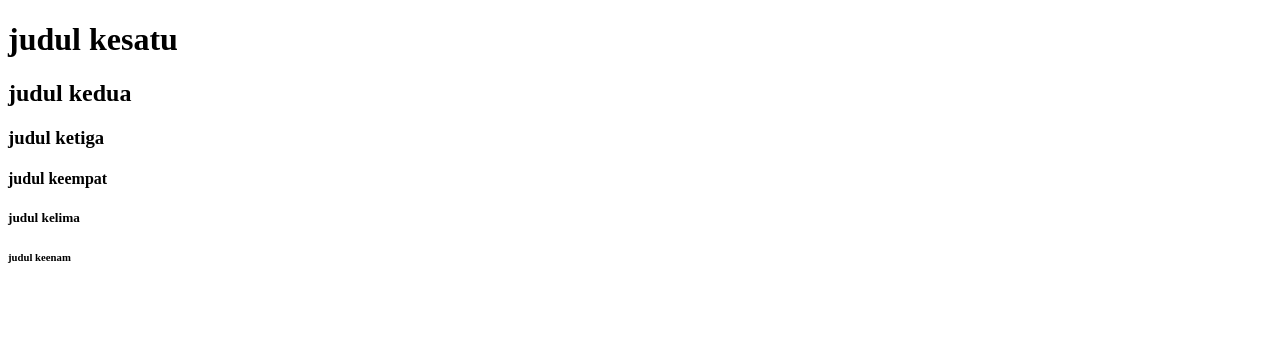
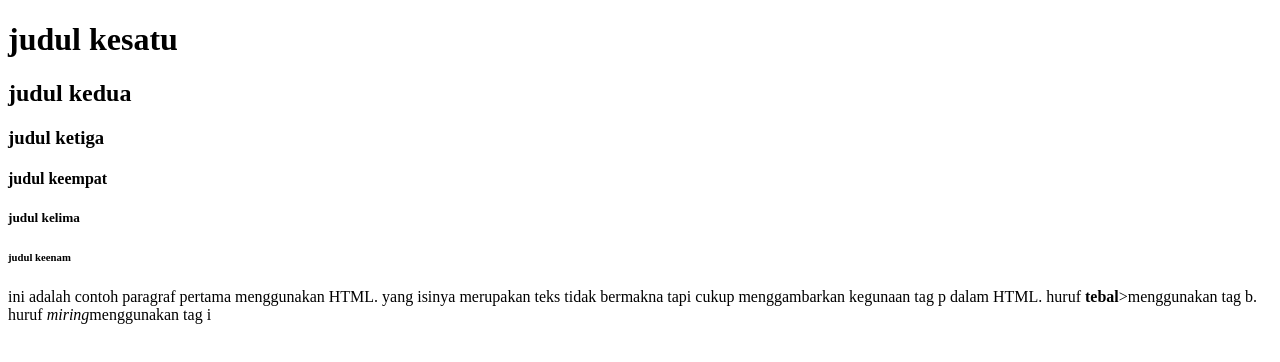
Before and after one commit to apniinuroktapiani/latihan2, a plain HTML site: page index.html in a window 1280 px wide. Drawn offline with Linux system fonts and the light colour scheme.

Commit message:
menambah paragraf tebal dan miring

```diff
--- a/index.html
+++ b/index.html
@@ -16,4 +16,5 @@
 <h6>judul keenam</h6>
 </body>
 
+<p>ini adalah contoh paragraf pertama menggunakan HTML. yang isinya merupakan teks tidak bermakna tapi cukup menggambarkan kegunaan tag p dalam HTML. huruf <b>tebal</b>>menggunakan tag b. huruf <i>miring</i>menggunakan tag i</p>
 </html>
```
